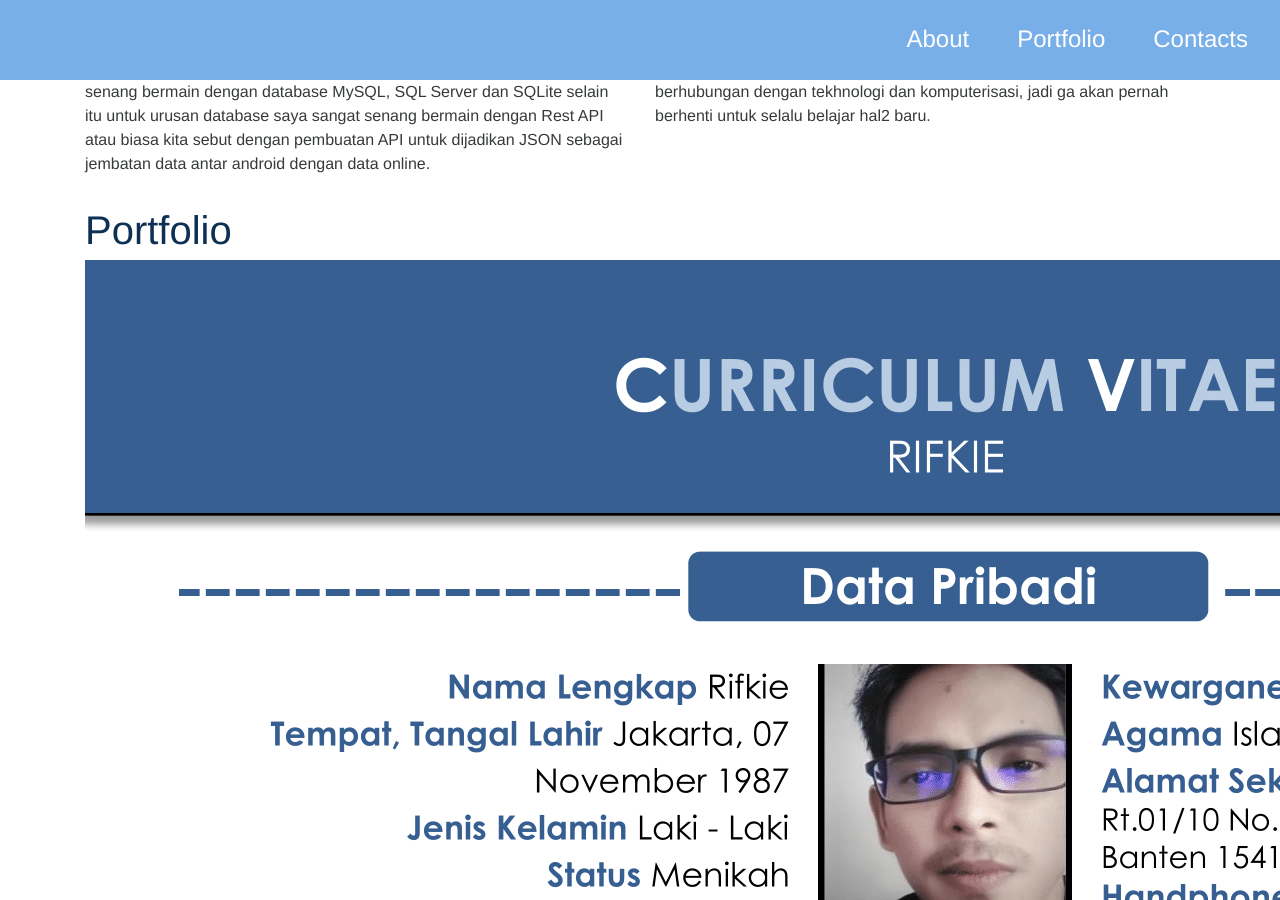
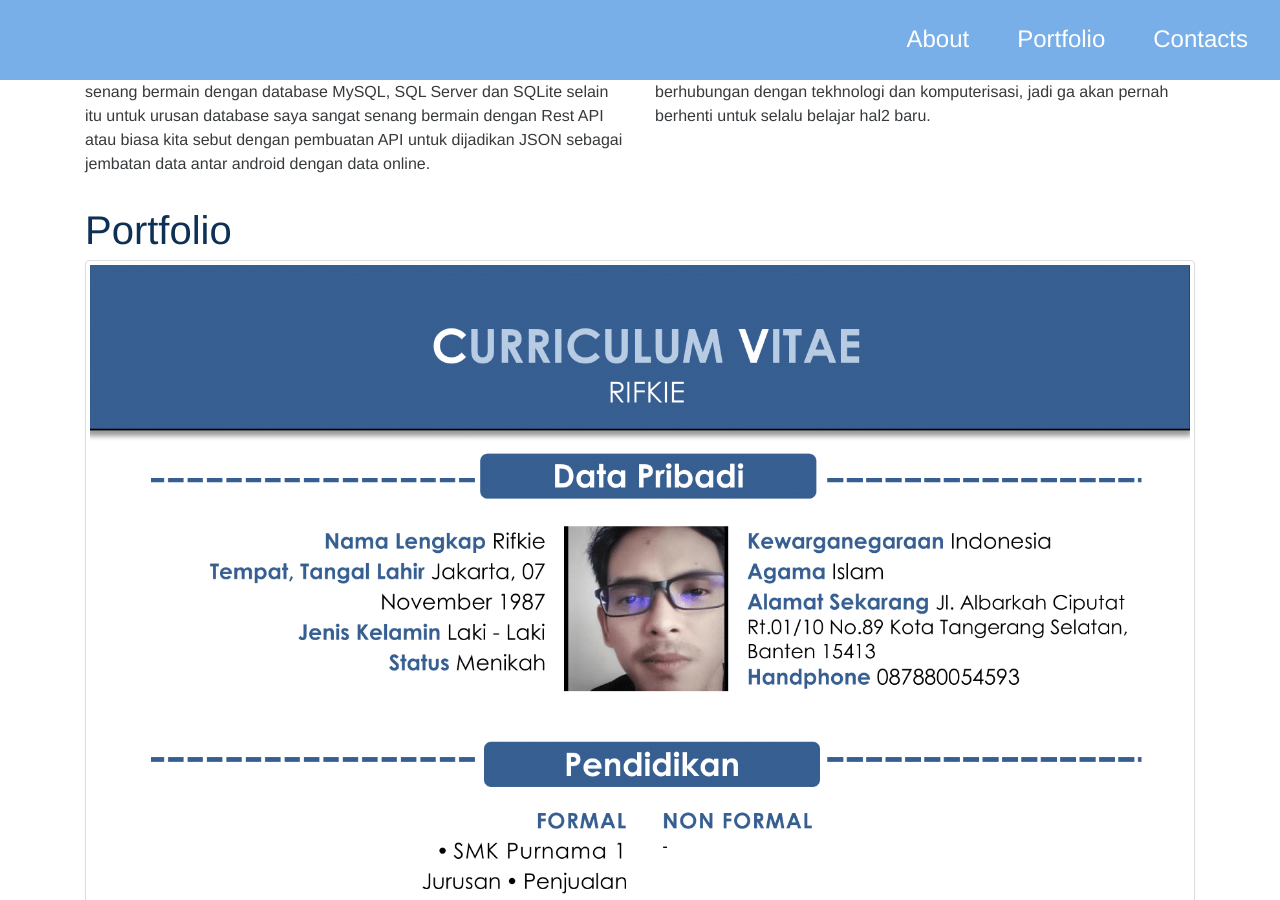
Before and after one commit to vickyKDV/vickyKDV.github.io, a Jekyll site: the page built from index.html, in a window 1280 px wide and 900 px high, scrolled down 476 px. Built offline with Jekyll 4.4.1, drawn with Linux system fonts in a browser that asks for light colours; nearby versions of some CDN libraries.

Commit message:
Update instagram.html

```diff
--- a/_includes/instagram.html
+++ b/_includes/instagram.html
@@ -5,7 +5,7 @@
         </div>
         <div class="col-md-12">
                 <col-md-12>
-                <img src="./web-dist/images/portofolio.png" class="mx-auto d-block" alt="{{ site.brand }}">
+                <img src="./web-dist/images/portofolio.png" class="img-thumbnail" alt="{{ site.brand }}">
                 <!-- <h1 class="container-top-name">
                     {{ site.brand }}
                 </h1>
```
